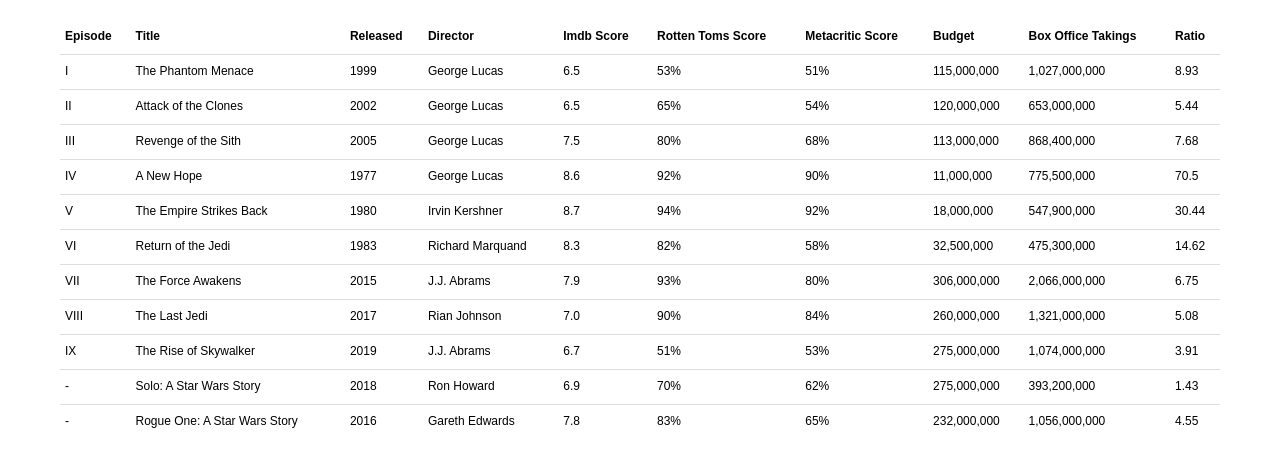
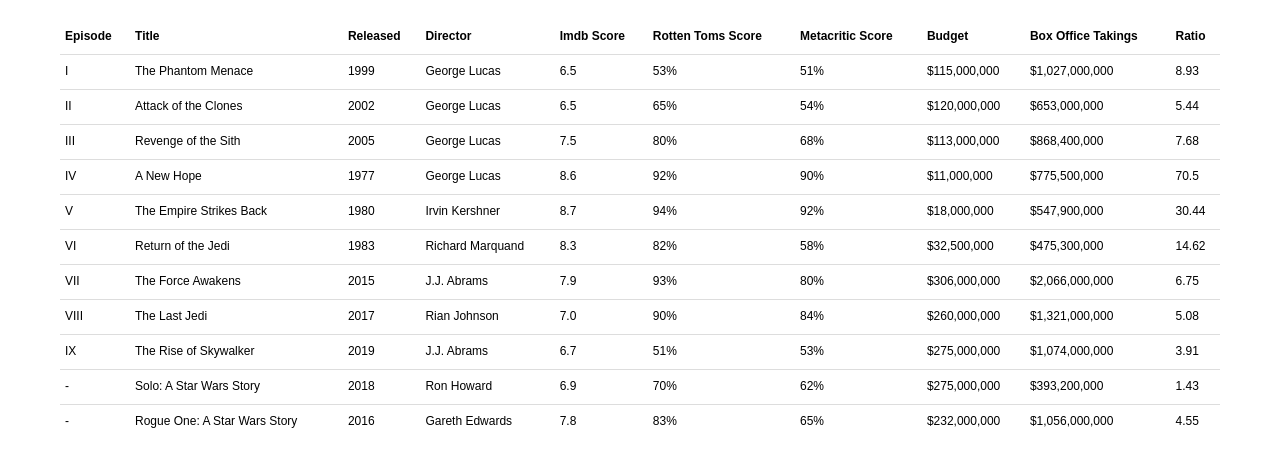
Before and after one commit to liam-t/quiz-o-tron, a React (Create React App) app: page / in a window 1280 px wide. Shown: the top 466 px of the page. Built offline with nearby package versions, Linux system fonts and the light colour scheme.

Commit message:
added currency symbol

```diff
--- a/src/components/Table.tsx
+++ b/src/components/Table.tsx
@@ -57,11 +57,11 @@
   }, {
     id: 'budget',
     name: 'Budget',
-    formatter: (n: number): string => numeral(n).format('0,0'),
+    formatter: (n: number): string => numeral(n).format('$0,0'),
   }, {
     id: 'boxOffice',
     name: 'Box Office Takings',
-    formatter: (n: number): string => numeral(n).format('0,0'),
+    formatter: (n: number): string => numeral(n).format('$0,0'),
   }, {
     id: 'ratio',
     name: 'Ratio',
```
